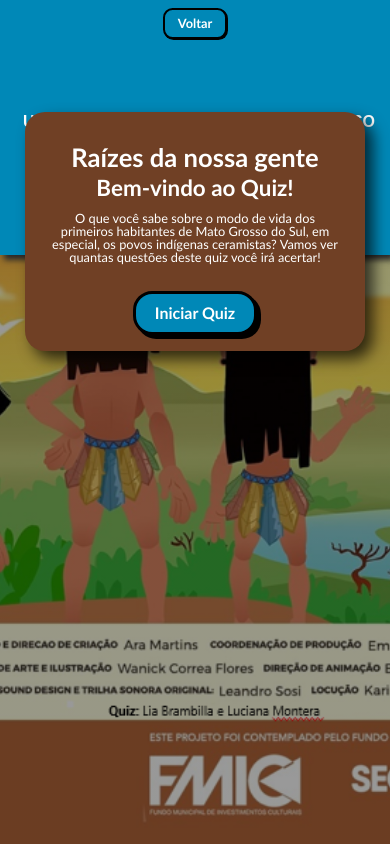
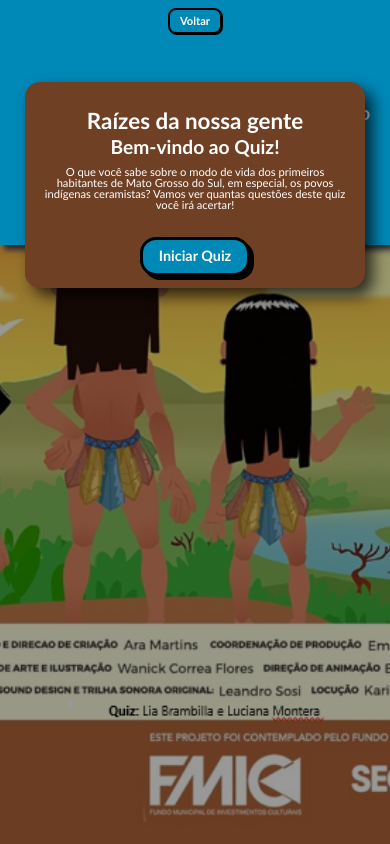
Before and after one commit to jpmartins03/Projeto-MuArq---Quiz, a plain HTML site: page page1.html in a window 390 px wide. Drawn offline with nearby package versions, Linux system fonts and the light colour scheme; a web font is replaced by a local one.

Commit message:
respossividade para celular tela page1

```diff
--- a/assets/css/page1.css
+++ b/assets/css/page1.css
@@ -9,7 +9,7 @@ body {
     overflow-x: hidden;
     width: 100%;
     height: 100vh;
-    background-image: linear-gradient(rgba(0, 0, 0, 0.4), rgba(0, 0, 0, 0.4)), url('../assets-quiz/drive-download-20250120T155620Z-001/qUIZ\ LOGO.png');
+    background-image: linear-gradient(rgba(0, 0, 0, 0.4), rgba(0, 0, 0, 0.4)), url('../assets-quiz/drive-download-20250120T155620Z-001/qUIZ LOGO.png');
     background-size: cover;
     background-repeat: no-repeat;
     background-position: center;
@@ -211,72 +211,73 @@ p {
     }
 
     main {
-        padding-top: 6rem; /* Adiciona um padding superior para dar espaço à header */
+        padding-top: calc(50px + 1rem); /* Supondo que sua header tenha cerca de 50px de altura */
         padding-left: 1rem;
         padding-right: 1rem;
-        margin-top: 0; /* Remove a margem superior padrão do main */
+        margin-top: 0;
     }
 
     header {
-        position: fixed; /* Fixa a header no topo da tela */
+        position: fixed;
         top: 0;
         left: 0;
         width: 100%;
-        padding: 0.3rem 0.5rem; /* Reduz ainda mais o padding da header */
+        padding: 0.3rem 0.5rem;
         flex-direction: column;
-        height: auto; /* Permite ajustar a altura ao conteúdo */
+        height: auto;
         text-align: center;
+        justify-content: center; /* Centraliza verticalmente o conteúdo da header */
     }
 
     #UFMS-LOGO-DIV {
-        margin: 0 auto 0.2rem; /* Reduz a margem da logo */
+        margin: 0 auto 0.2rem;
     }
 
     #UFMS {
-        font-size: 1rem; /* Reduz ainda mais a fonte do título */
+        font-size: 0.9rem; /* Reduz ainda mais se necessário */
     }
 
     .back-button {
-        padding-top: 0.2rem; /* Reduz o padding do botão */
+        padding-top: 0.2rem;
     }
 
     #back {
-        font-size: 0.8rem; /* Reduz a fonte do botão */
-        padding: 0.4rem 0.8rem; /* Reduz o padding do botão */
-        border-radius: 0.6rem;
+        font-size: 0.7rem; /* Reduz ainda mais se necessário */
+        padding: 0.3rem 0.6rem;
+        border-radius: 0.5rem;
         box-shadow: 1px 1px black;
     }
 
     .quadro {
-        position: relative; /* Muda para relative para respeitar o fluxo normal do documento */
-        top: auto; /* Remove o posicionamento absoluto */
+        position: relative;
+        top: auto;
         left: auto;
-        transform: none; /* Remove a transformação */
+        transform: none;
         width: 95%;
-        margin: 1rem auto; /* Adiciona margem superior e inferior e centraliza */
-        padding: 1rem;
-        border-radius: 20px;
+        margin: 1rem auto;
+        padding: 0.8rem; /* Reduz um pouco mais o padding interno */
+        border-radius: 15px;
     }
 
     .quadro h1 {
-        font-size: 1.6rem;
-        margin-bottom: 0.4rem;
+        font-size: 1.4rem;
+        margin-bottom: 0.3rem;
     }
 
     .quadro h2 {
-        font-size: 1.4rem;
-        margin-bottom: 0.4rem;
+        font-size: 1.2rem;
+        margin-bottom: 0.3rem;
     }
 
     .quadro p {
-        font-size: 0.8rem;
-        padding: 0.4rem;
+        font-size: 0.7rem;
+        padding: 0.3rem;
     }
 
     .quadro .start {
-        font-size: 1rem;
-        padding: 0.6rem 1.2rem;
-        border-radius: 1.2rem;
+        font-size: 0.9rem;
+        padding: 0.5rem 1rem;
+        border-radius: 1rem;
     }
 }
 
```
